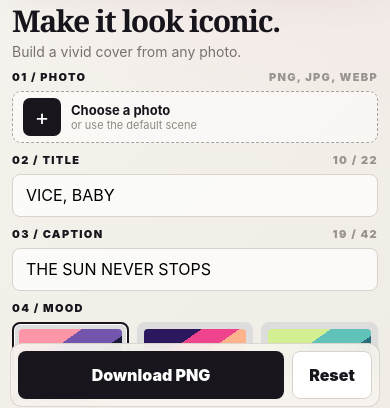
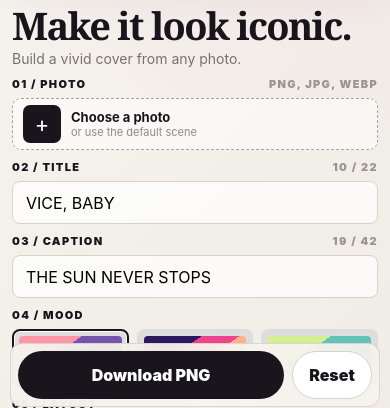
Before and after one commit to ongtianzhi-blip/gta6-cover-art-entry, a plain HTML site: page app/index.html in a window 390 px wide. Shown: the part 429-837 px from the top of the page. Drawn offline with Linux system fonts and the light colour scheme.

Commit message:
Round 3: revise app/index.html in two steps

```diff
--- a/app/index.html
+++ b/app/index.html
@@ -71,7 +71,7 @@
     h1 {
       max-width: 330px;
       margin: 0 0 7px;
-      font: 900 clamp(34px, 4vw, 46px)/.96 Georgia, "Times New Roman", serif;
+      font: 900 38px/.96 Georgia, "Times New Roman", serif;
       letter-spacing: -.045em;
     }
 
@@ -262,7 +262,7 @@
     .export, .reset {
       height: 48px;
       border: 0;
-      border-radius: 8px;
+      border-radius: 32px;
       font-weight: 900;
       cursor: pointer;
     }
@@ -319,7 +319,7 @@
       .panel { width: min(100%, 520px); }
       .brand { margin-bottom: 12px; }
       .brand-mark { width: 34px; height: 34px; }
-      h1 { max-width: none; font-size: 30px; }
+      h1 { max-width: none; font-size: 38px; }
       .lede { margin-bottom: 10px; }
       .field { margin-top: 10px; }
       .text-input { height: 43px; }
```
